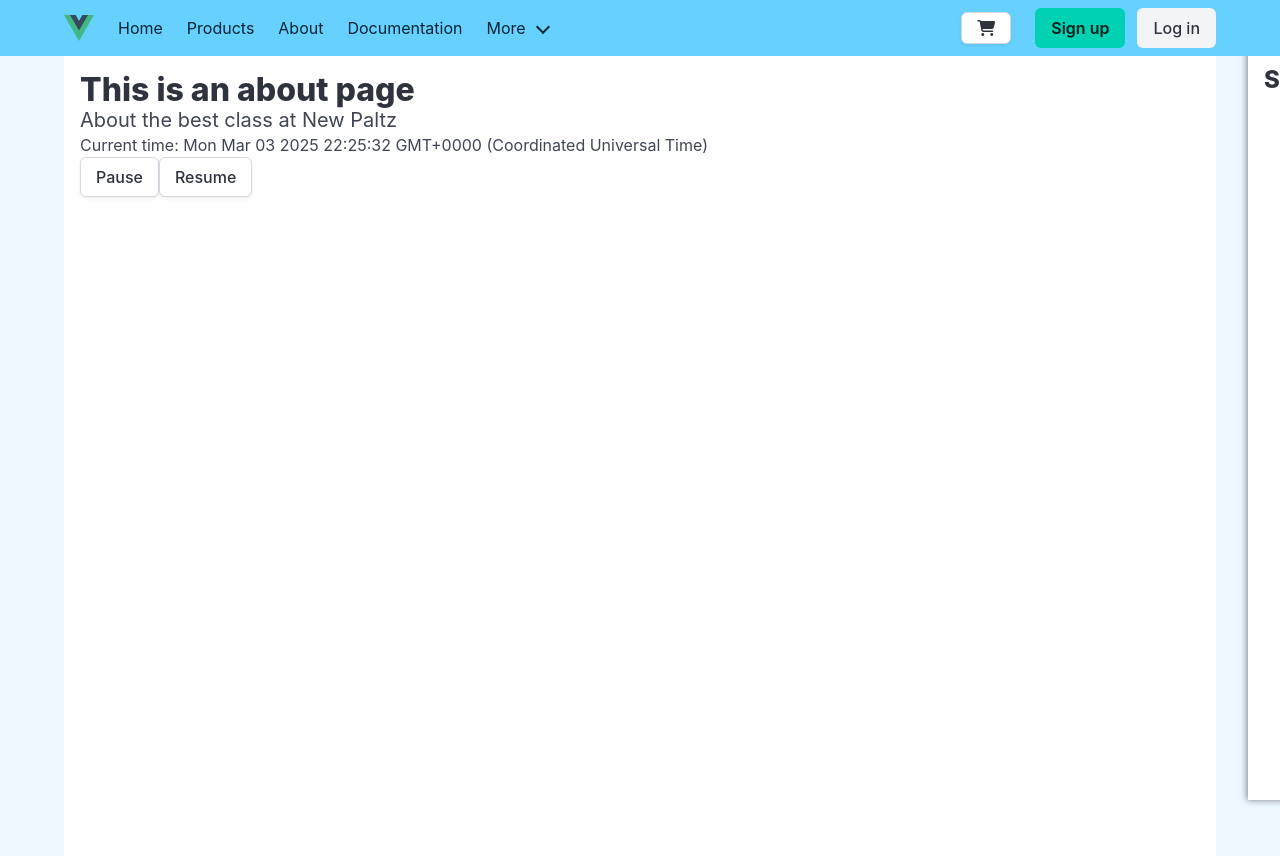
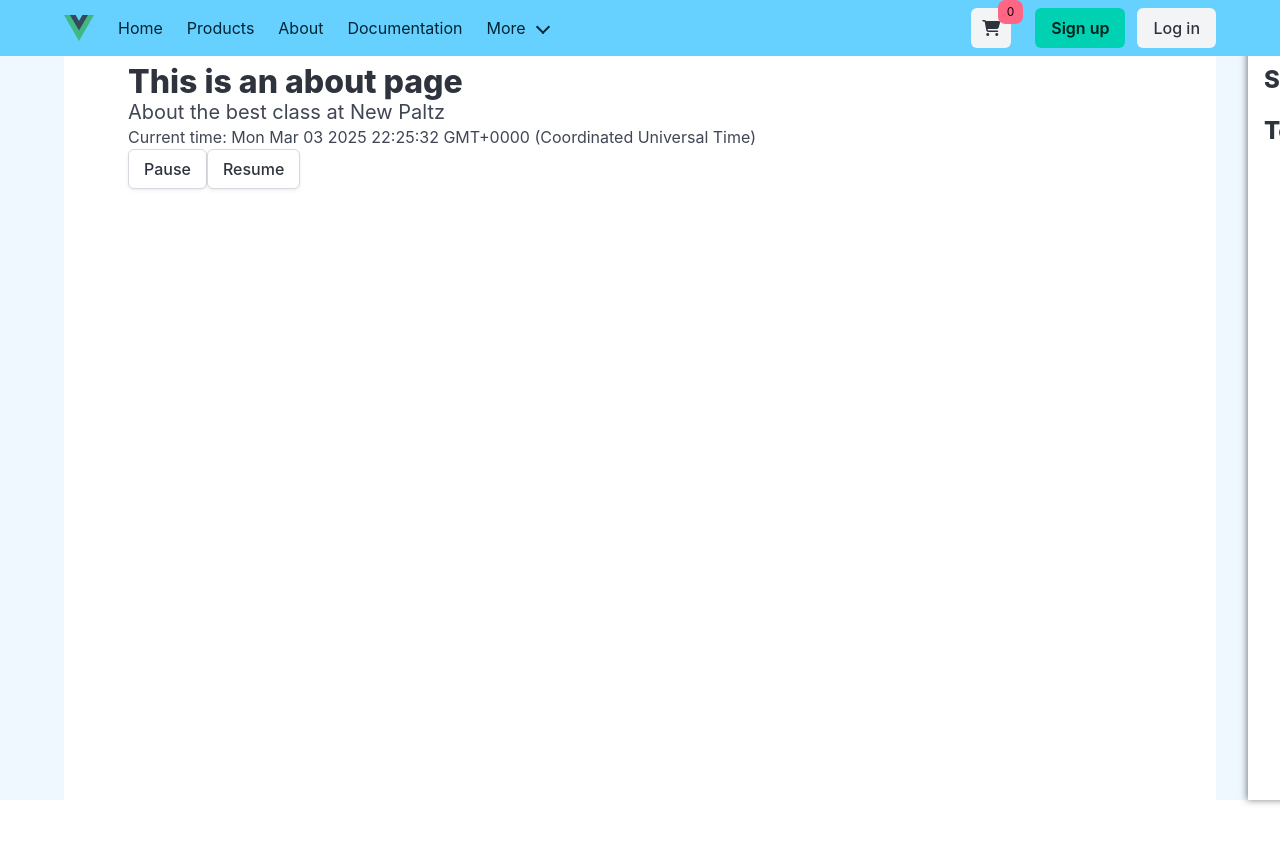
Before and after one commit to Fv40/WebServerInClassProject, a Vue app in the folder client/: page /about in a window 1280 px wide. After the commit the page ends 800 px from the top, so only its background shows below. Built offline with nearby package versions, Linux system fonts and the light colour scheme; the HTML template or start-up script is replaced by a standard one.

Commit message:
added quantity and totals to shopping cart

```diff
--- a/client/src/App.vue
+++ b/client/src/App.vue
@@ -33,5 +33,6 @@ body {
   background-color: white;
   height: 100vh;
   padding: 1rem;
+  padding: 4em;
 }
 </style>
--- a/client/src/components/NavBar.vue
+++ b/client/src/components/NavBar.vue
@@ -1,7 +1,9 @@
 <script setup lang="ts">
 import { ref } from 'vue'
+import { refCart } from '@/models/cart'
 
 const isActive = ref(false)
+const cart = refCart()
 
 const props = defineProps<{
     isShoppingCartOpen?: boolean
@@ -13,7 +15,7 @@ const event = defineEmits<{
 </script>
 
 <template>
-    <nav class="navbar is-info" role="navigation" aria-label="main navigation">
+    <nav class="navbar is-info is-fixed-top" role="navigation" aria-label="main navigation">
         <div class="container">
             <div class="navbar-brand">
                 <a class="navbar-item" href="http://example.com">
@@ -52,10 +54,11 @@ const event = defineEmits<{
 
                 <div class="navbar-end">
                     <div class="navbar-item">
-                         <button class="button" :class="{ 'is-active': props.isShoppingCartOpen }"
+                         <button class="button is-light" :class="{ 'is-active': props.isShoppingCartOpen }"
                                  @click="event('update:isShoppingCartOpen', !props.isShoppingCartOpen)">
-                             <i class="fas fa-shopping-cart"></i>
+                                 <span class="icon"> <i class="fas fa-shopping-cart"></i></span>
                          </button>
+                         <span class="cart-length tag is-danger">{{ cart.length }}</span>
                      </div>
                     <div class="navbar-item">
                         <div class="buttons">
@@ -73,4 +76,11 @@ const event = defineEmits<{
     </nav>
 </template>
 
-<style scoped></style>
+<style scoped>
+ .cart-length {
+     position: absolute;
+     top: 0;
+     right: 0;
+     border-radius: 30%;
+ }
+ </style>
--- a/client/src/components/ShoppingCart.vue
+++ b/client/src/components/ShoppingCart.vue
@@ -7,13 +7,32 @@
 <template>
     <div class="cart">
         <h2 class="title is-4">
-            Shopping Cart
+            Shopping Cart [{{ cart.length }}]
         </h2>
         <ul>
-            <li v-for="item in cart" :key="item.id">
-                {{ item.name }} - {{ item.price }}
+            <li v-for="item in cart" :key="item.product.id">
+                 <img :src="item.product.thumbnail" :alt="item.product.title" />
+                 <span>
+                     {{ item.product.title }}
+                 </span>
+                 <span>
+                     <select v-model="item.quantity">
+                         <option v-for="n in 10" :key="n" :value="n">
+                             {{ n }}
+                         </option>
+                     </select>
+                 </span>
+                 <span>
+                     x ${{ item.product.price }}
+                 </span>
+                 <span>
+                     = ${{ item.product.price * item.quantity }}
+                 </span>
             </li>
         </ul>
+        <h2 class="title is-4">
+             Total: ${{cart.reduce((acc, item) => acc + item.product.price * item.quantity, 0)}}
+         </h2>
     </div>
 </template>
 
--- a/client/src/models/cart.ts
+++ b/client/src/models/cart.ts
@@ -1,17 +1,34 @@
 import { ref } from 'vue'
 import { addNotification } from './notifications'
+import type { Product } from './products'
 
-const cart = ref<any[]>([])
+export interface CartItem {
+  product: Product
+  quantity: number
+}
+
+const cart = ref<CartItem[]>([])
 
 export function refCart() {
   return cart
 }
 
-export function addToCart({ name, price }: any) {
-  cart.value.push({ name, price, quantity: 1 })
+export function addToCart(product: Product, quantity: number = 1) {
+  const item = cart.value.find((item) => item.product.id === product.id)
 
-  addNotification({
-    message: 'Added to cart',
-    type: 'success',
-  })
+  if (item) {
+    item.quantity += quantity
+
+    addNotification({
+      message: 'Item already in cart. Quantity updated.',
+      type: 'info',
+    })
+  } else {
+    cart.value.push({ product, quantity })
+
+    addNotification({
+      message: `Added ${quantity} ${product.title} to cart`,
+      type: 'success',
+    })
+  }
 }
```
